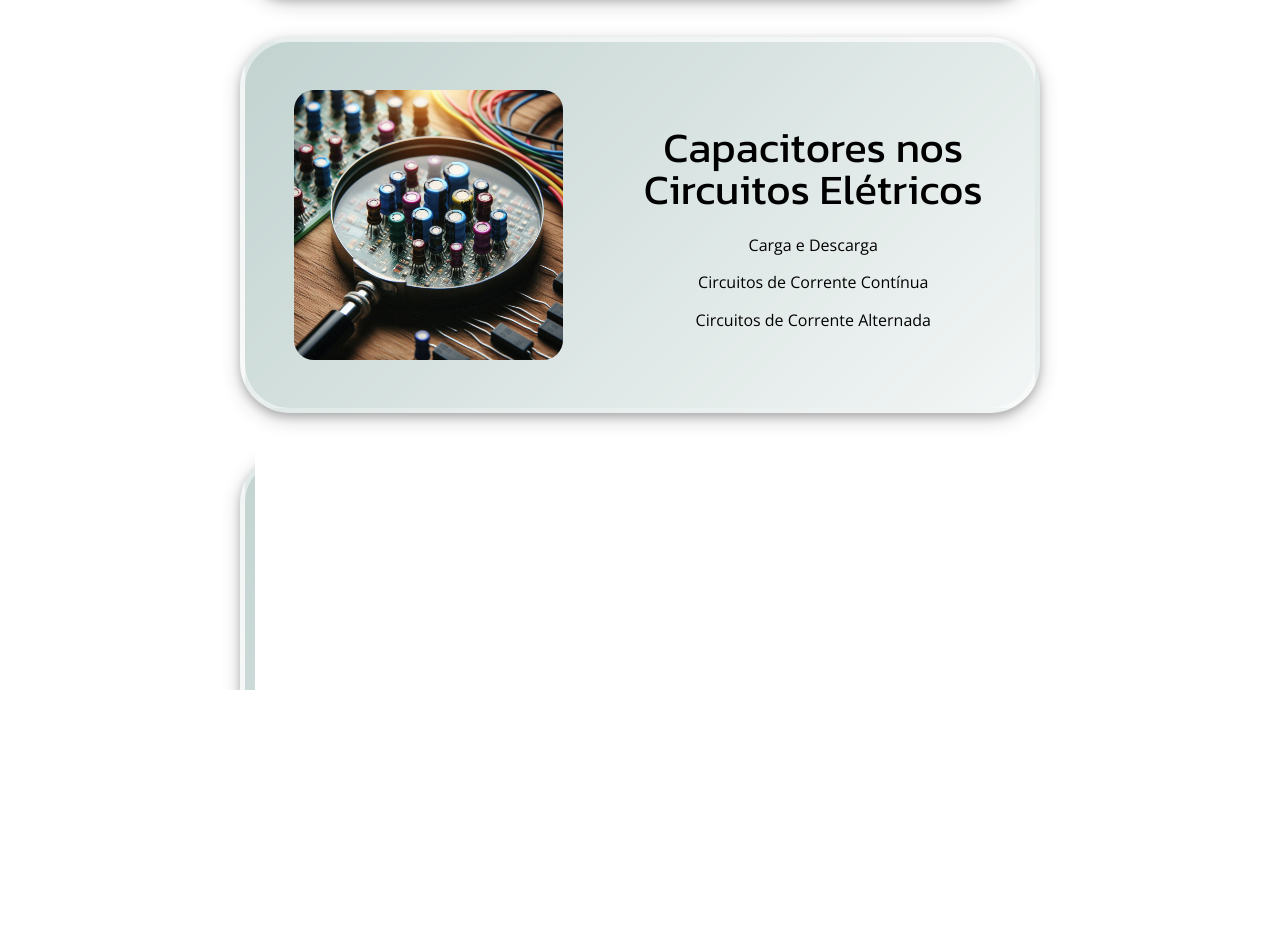
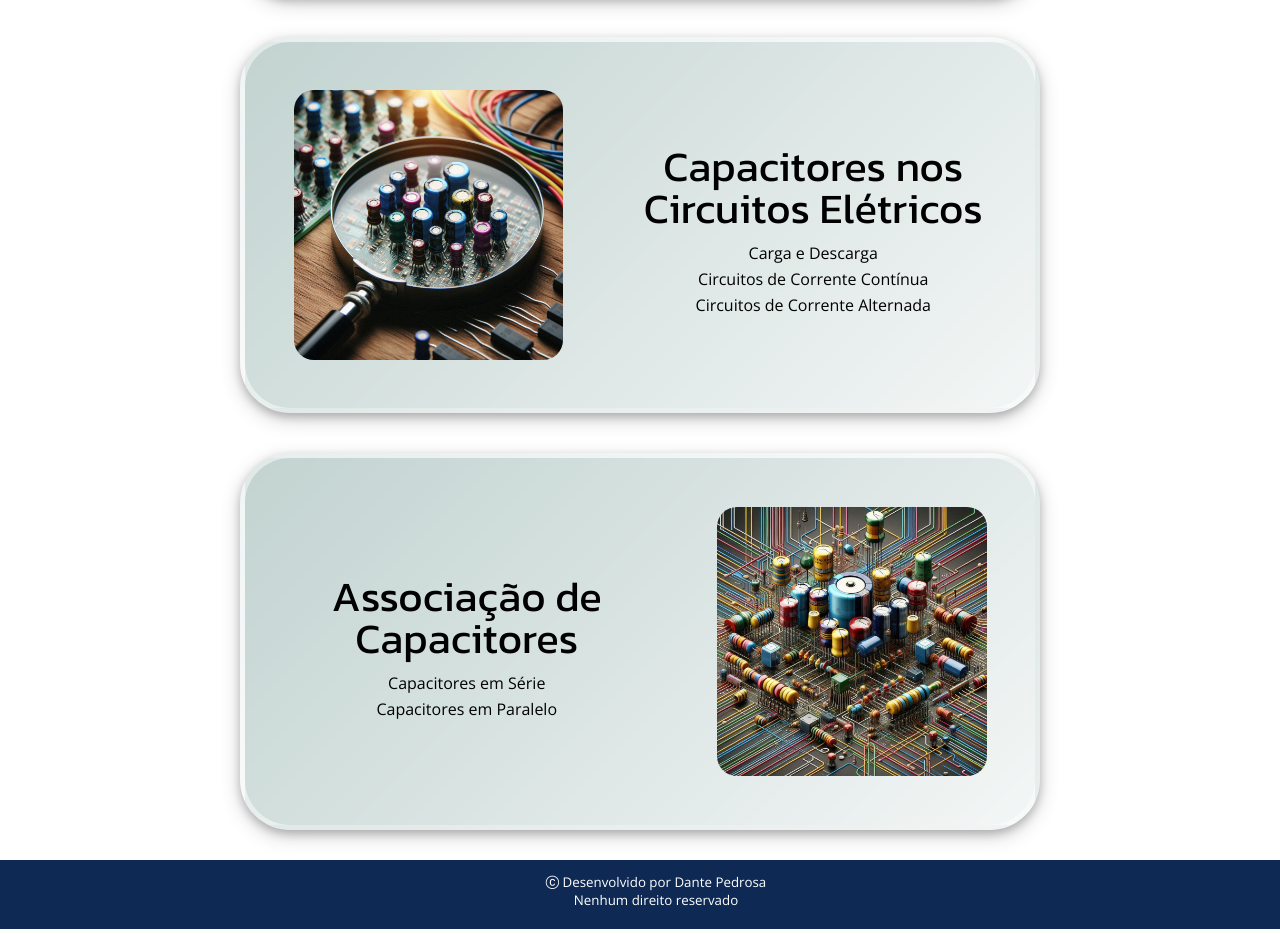
Before and after one commit to dantepedrosa/topico10, a plain HTML site: page index.html in a window 1280 px wide. Shown: the part 835-1769 px from the top of the page. Drawn offline with nearby package versions, Linux system fonts and the light colour scheme.

Commit message:
Consertado index e introdução

```diff
--- a/assets/css/estilos.css
+++ b/assets/css/estilos.css
@@ -16,6 +16,7 @@ body {
     display: flex;
     flex-direction: column;
     justify-content: space-between;
+    min-height: 100vh;
 }
 
 h1{
@@ -35,11 +36,16 @@ h2{
 main{
     margin: 0px auto;
     width: 70%;
+    padding-bottom: 30px;
+    flex-grow: 1;
+}
+
+.container-home{
     max-width: 800px;
 }
 
 .cabecalho {
-    margin: auto;
+    margin: 0px auto;
     width: 100%;
     background-color: var(--cor-secundária);
 
@@ -110,17 +116,16 @@ main{
 }
 
 .home-container__texto h2{
-    margin: 5% 0;
+    margin-top: 5px;
     color: black;
 }
 .home-container__texto ul li{
     font-family: var(--fonte-texto);
-    margin: 5% 0;
+    margin-top: 10px;
     color: black;
 }
 
 .rodape {
-    margin-top: 30px;
     width: 100%;
     background-color: #0E2954;
     padding: 16px;
@@ -129,7 +134,12 @@ main{
 
 .rodape p{
     text-align: center;
-    margin: 5px;
+    padding-bottom: 5px;
     font-family: var(--fonte-texto);
     font-size: smaller;
 }
+
+.container-artigo {
+    background-image: linear-gradient(135deg, rgba(255, 255, 255, 0.5), rgba(255, 255, 255, 0.9));
+    background-color: var(--cor-fundo);
+}
--- a/index.html
+++ b/index.html
@@ -19,7 +19,7 @@
         </ul>
     </header>
 
-    <main>
+    <main class="container-home">
         <h1>Tudo sobre Capatitores:</h1>
         <a href="introducao.html" style="text-decoration: none;">
             <section class="home-container">
```
Also changed, not shown: introducao.html (+3 -1 lines).
